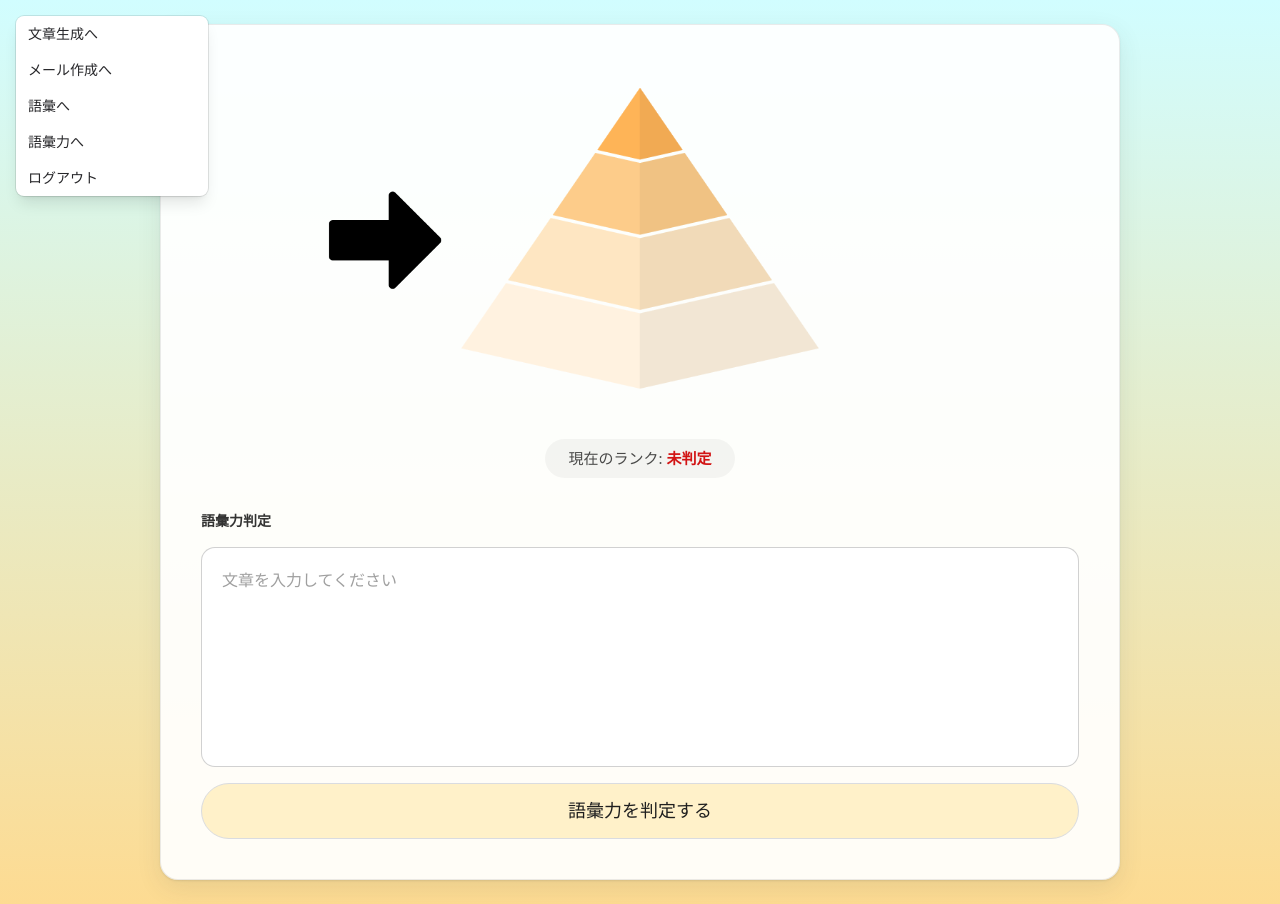
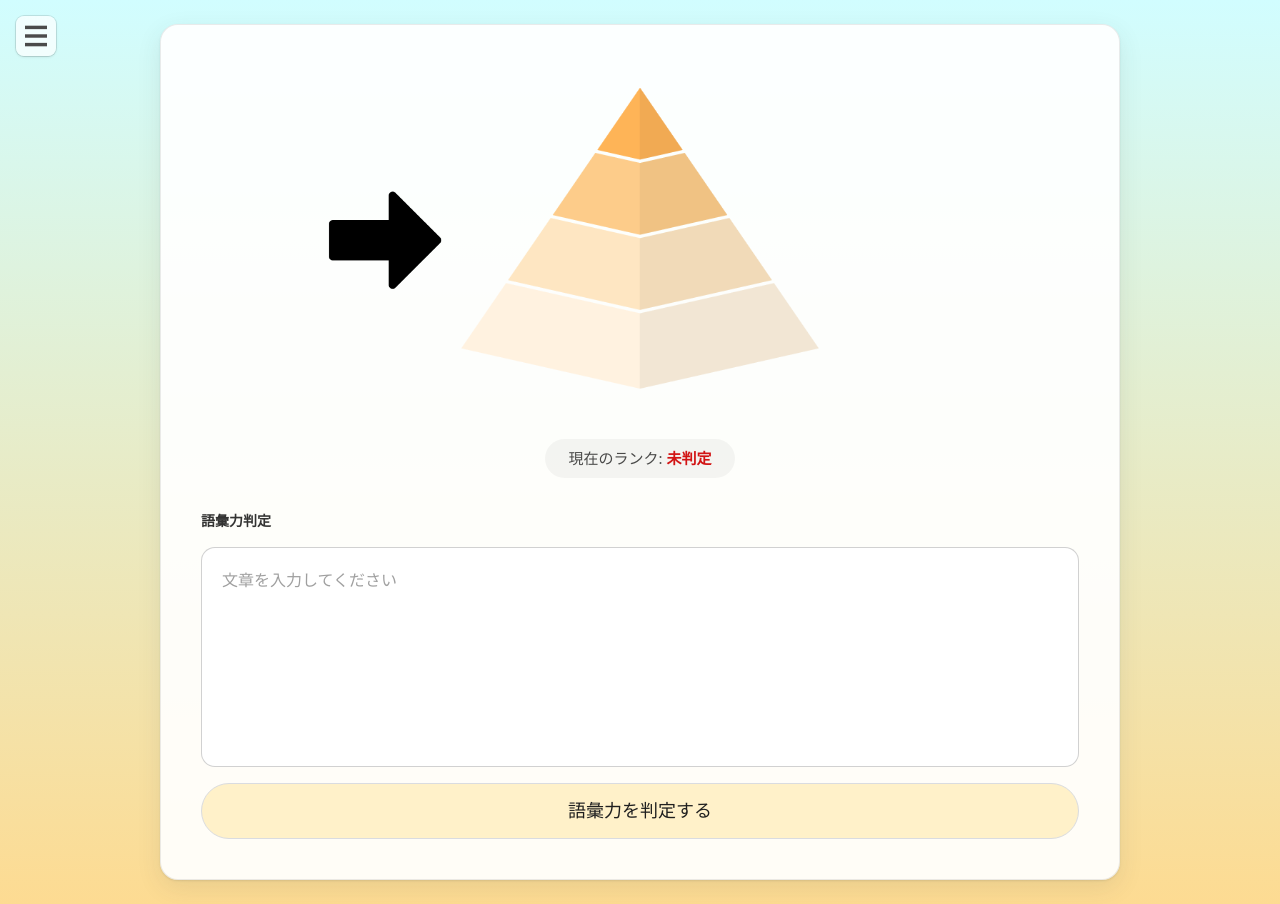
Before and after one commit to yura-8/teachMe, a Next.js app in the folder frontend/: page /goiryoku in a window 1280 px wide. Built offline with nearby package versions, Linux system fonts and the light colour scheme.

Commit message:
fix: ページメニューをアイコンに変更

```diff
--- a/frontend/app/generate/page.tsx
+++ b/frontend/app/generate/page.tsx
@@ -3,7 +3,10 @@ import PageMenu, { type PageMenuItem } from "@/components/PageMenu";
 
 export default async function GeneratePage() {
   const menuItems: PageMenuItem[] = [
-    { label: "ログインへ", href: "/login" },
+    { label: "文章生成へ", href: "/generate" },
+    { label: "メール作成へ", href: "/mail" },
+    { label: "語彙へ", href: "/vocabulary" },
+    { label: "語彙力へ", href: "/goiryoku" },
     { label: "ログアウト", href: "/logout" },
   ];
 
--- a/frontend/app/mail/page.tsx
+++ b/frontend/app/mail/page.tsx
@@ -101,6 +101,7 @@ export default function MailConfirmPage() {
     { label: "文章生成へ", href: "/generate" },
     { label: "メール作成へ", href: "/mail" },
     { label: "語彙へ", href: "/vocabulary" },
+    { label: "語彙力へ", href: "/goiryoku" },
     { label: "ログアウト", href: "/logout" },
   ];
 
--- a/frontend/app/vocabulary/page.tsx
+++ b/frontend/app/vocabulary/page.tsx
@@ -36,7 +36,9 @@ interface Professor {
 export default function VocabularyPage() {
   const menuItems: PageMenuItem[] = [
     { label: "文章生成へ", href: "/generate" },
+    { label: "メール作成へ", href: "/mail" },
     { label: "語彙へ", href: "/vocabulary" },
+    { label: "語彙力へ", href: "/goiryoku" },
     { label: "ログアウト", href: "/logout" },
   ];
 
--- a/frontend/components/PageMenu.tsx
+++ b/frontend/components/PageMenu.tsx
@@ -2,7 +2,7 @@
 
 import Image from "next/image";
 import { useRouter } from "next/navigation";
-import { useEffect, useId, useRef, useState } from "react";
+import { useEffect, useRef, useState } from "react";
 
 export type PageMenuItem = {
   label: string;
@@ -10,18 +10,16 @@ export type PageMenuItem = {
 };
 
 function MenuList({
-  id,
   items,
   onSelect,
   menuClassName,
 }: {
-  id: string;
   items: PageMenuItem[];
   onSelect: (href: string) => void;
   menuClassName: string;
 }) {
   return (
-    <div id={id} role="menu" className={menuClassName}>
+    <div role="menu" className={menuClassName}>
       {items.map((item) => (
         <button
           key={`${item.href}:${item.label}`}
@@ -50,11 +48,7 @@ export default function PageMenu({
 }: Props) {
   const router = useRouter();
   const [open, setOpen] = useState(false);
-  // 「ディスプレイ幅に対してウィンドウ幅が50%以下ならアイコン表示」という要件に合わせる。
-  // 初期値はSSR/初回描画の安定のため false（常時表示）にして、マウント後に計算して上書きする。
-  const [useIconMode, setUseIconMode] = useState(false);
   const rootRef = useRef<HTMLDivElement | null>(null);
-  const menuId = useId();
 
   useEffect(() => {
     function onPointerDown(e: PointerEvent) {
@@ -73,24 +67,6 @@ export default function PageMenu({
     };
   }, []);
 
-  useEffect(() => {
-    function update() {
-      const screenWidth =
-        typeof window.screen?.width === "number" && window.screen.width > 0
-          ? window.screen.width
-          : window.innerWidth;
-      const ratio = window.innerWidth / screenWidth;
-      setUseIconMode(ratio <= 0.5);
-    }
-    update();
-    window.addEventListener("resize", update);
-    window.addEventListener("orientationchange", update);
-    return () => {
-      window.removeEventListener("resize", update);
-      window.removeEventListener("orientationchange", update);
-    };
-  }, []);
-
   function onSelect(href: string) {
     setOpen(false);
     router.push(href);
@@ -98,41 +74,24 @@ export default function PageMenu({
 
   return (
     <div ref={rootRef} className={className}>
-      {/* Wide window: menu always visible (no icon) */}
-      {!useIconMode ? (
-        <MenuList
-          id={menuId}
-          items={items}
-          onSelect={onSelect}
-          menuClassName="w-48 overflow-hidden rounded-md bg-white shadow-lg ring-1 ring-black/10"
-        />
-      ) : null}
-
-      {/* Narrow window (<= 50% of screen): icon + dropdown */}
-      {useIconMode ? (
-        <div>
+      {!open ? (
         <button
           type="button"
           aria-label={buttonAriaLabel}
           aria-haspopup="menu"
           aria-expanded={open}
-            aria-controls={menuId}
-            onClick={() => setOpen((v) => !v)}
+          onClick={() => setOpen(true)}
           className="grid h-10 w-10 place-items-center rounded-md bg-white/70 shadow-sm ring-1 ring-black/10 backdrop-blur hover:bg-white focus:outline-none focus-visible:ring-2 focus-visible:ring-blue-500"
         >
           <Image src="/menu.svg" alt="" width={22} height={22} />
         </button>
-
-          {open ? (
+      ) : (
         <MenuList
-              id={menuId}
           items={items}
           onSelect={onSelect}
-              menuClassName="mt-2 w-48 overflow-hidden rounded-md bg-white shadow-lg ring-1 ring-black/10"
+          menuClassName="w-48 overflow-hidden rounded-md bg-white shadow-lg ring-1 ring-black/10"
         />
-          ) : null}
-        </div>
-      ) : null}
+      )}
     </div>
   );
 }
```
Lines whose indentation alone changed are shown as unchanged.
